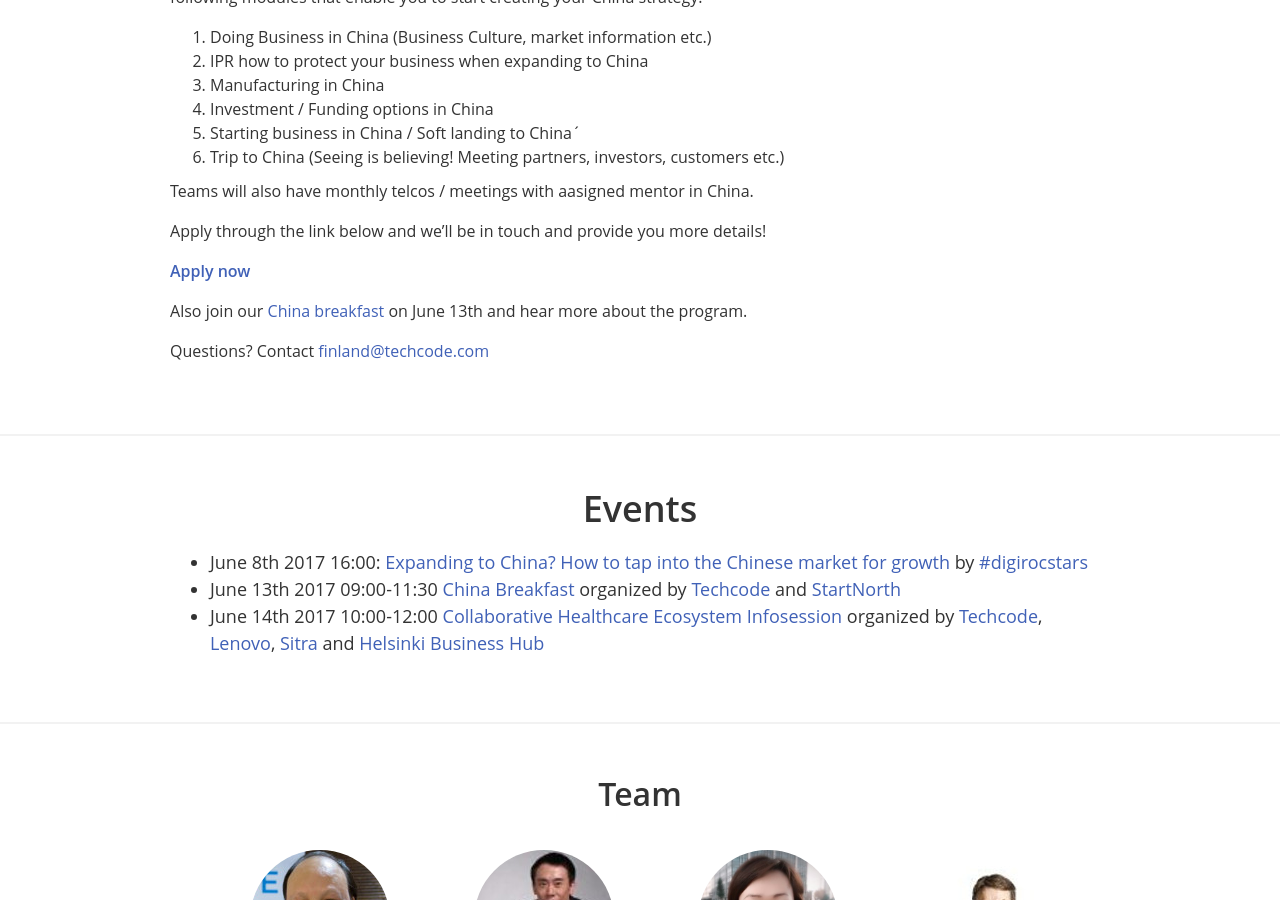
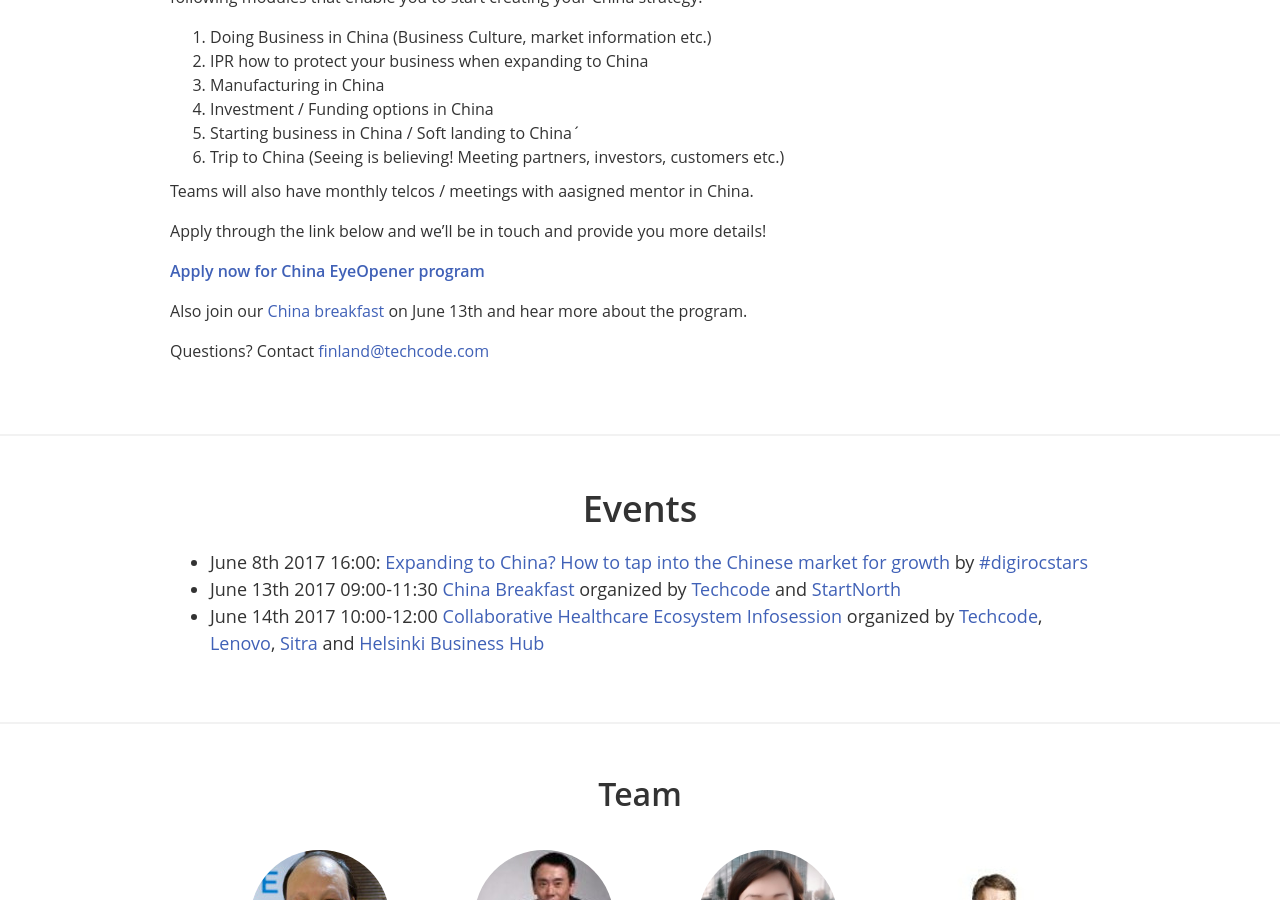
Before and after one commit to techcodefinland/techcode.fi, a Jekyll site: the page built from index.html, in a window 1280 px wide and 900 px high, scrolled down 1415 px. Built offline with Jekyll 4.4.1, drawn with Linux system fonts in a browser that asks for light colours; nearby versions of some CDN libraries.

Commit message:
Update program.md

```diff
--- a/_includes/program.md
+++ b/_includes/program.md
@@ -17,7 +17,7 @@
 
 Apply through the link below and we'll be in touch and provide you more details!
 
-[**Apply now**](https://juhopirinen.typeform.com/to/kQ9qGD)
+[**Apply now for China EyeOpener program**](https://juhopirinen.typeform.com/to/kQ9qGD)
 
 Also join our [China breakfast](https://www.eventbrite.com/e/techcode-startnorth-china-breakfast-tickets-34651460451?aff=eac2) on June 13th and hear more about the program.
 
```
